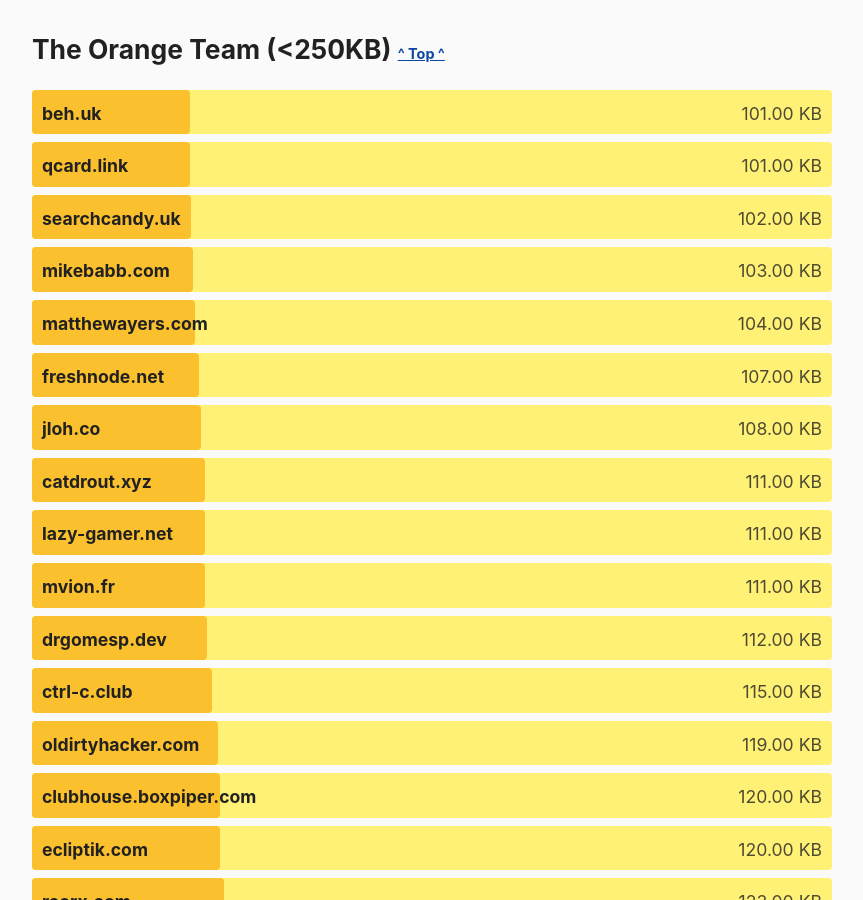
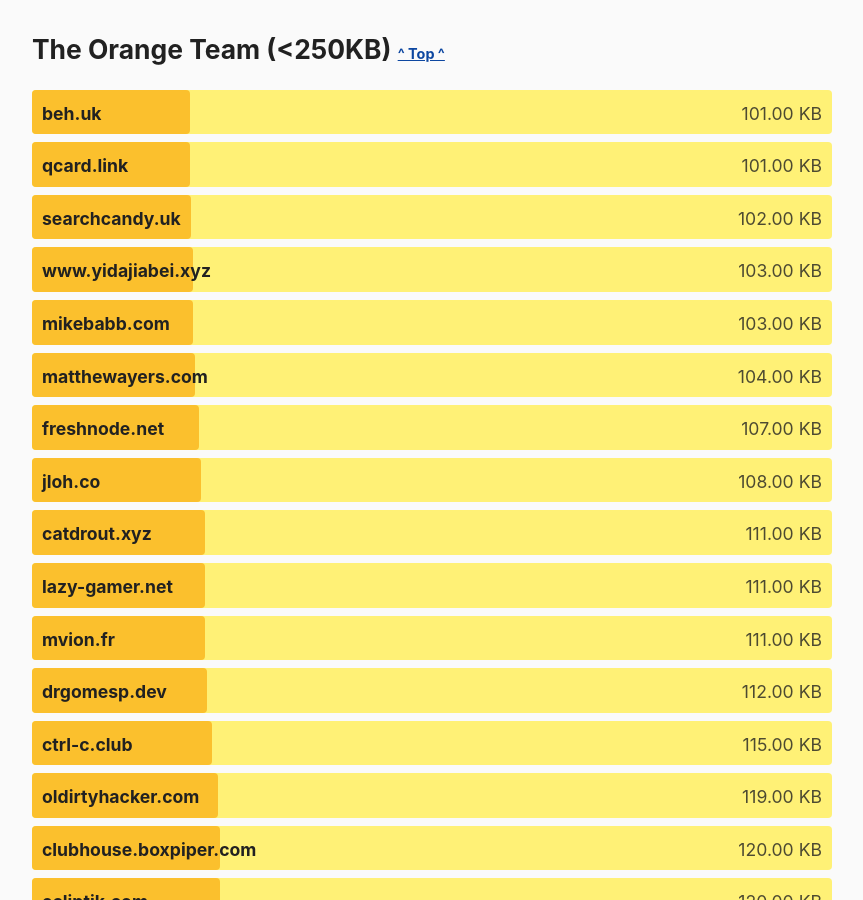
Before and after one commit to kevquirk/512kb.club, a Jekyll site: the page built from index.md, in a window 1280 px wide and 900 px high, scrolled down 15795 px. Shown: the whole window, without its empty margins (208-1071 px from the left). Built offline with Jekyll 4.4.1, drawn with Linux system fonts in a browser that asks for light colours.

Commit message:
Update sites.yml

```diff
--- a/_data/sites.yml
+++ b/_data/sites.yml
@@ -1,3 +1,8 @@
+- domain: www.yidajiabei.xyz
+  url: https://www.yidajiabei.xyz/
+  size: 103
+  last_checked: 2022-06-16
+
 - domain: 0chris.com
   url: https://www.0chris.com/
   size: 4.3
```
